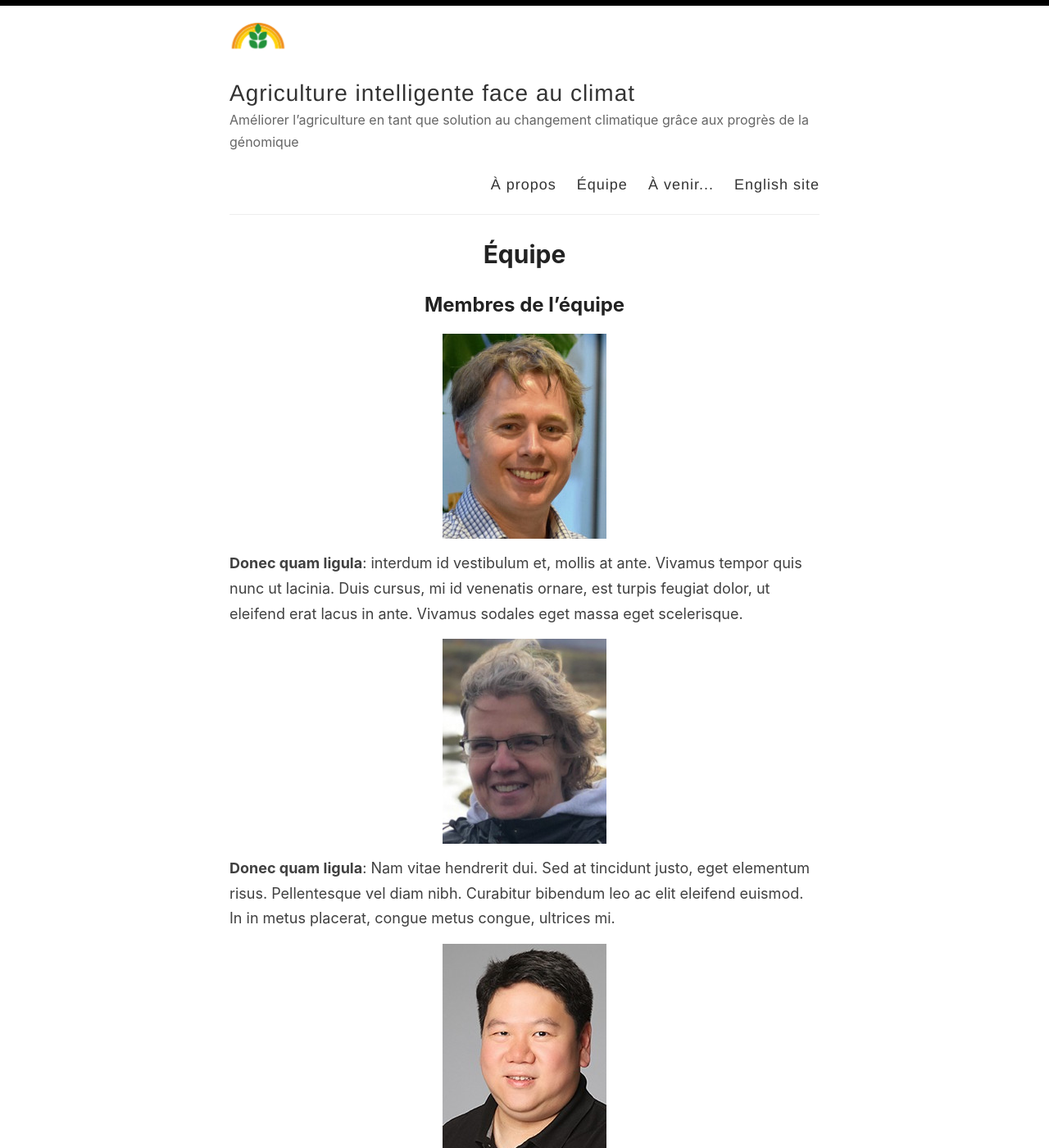
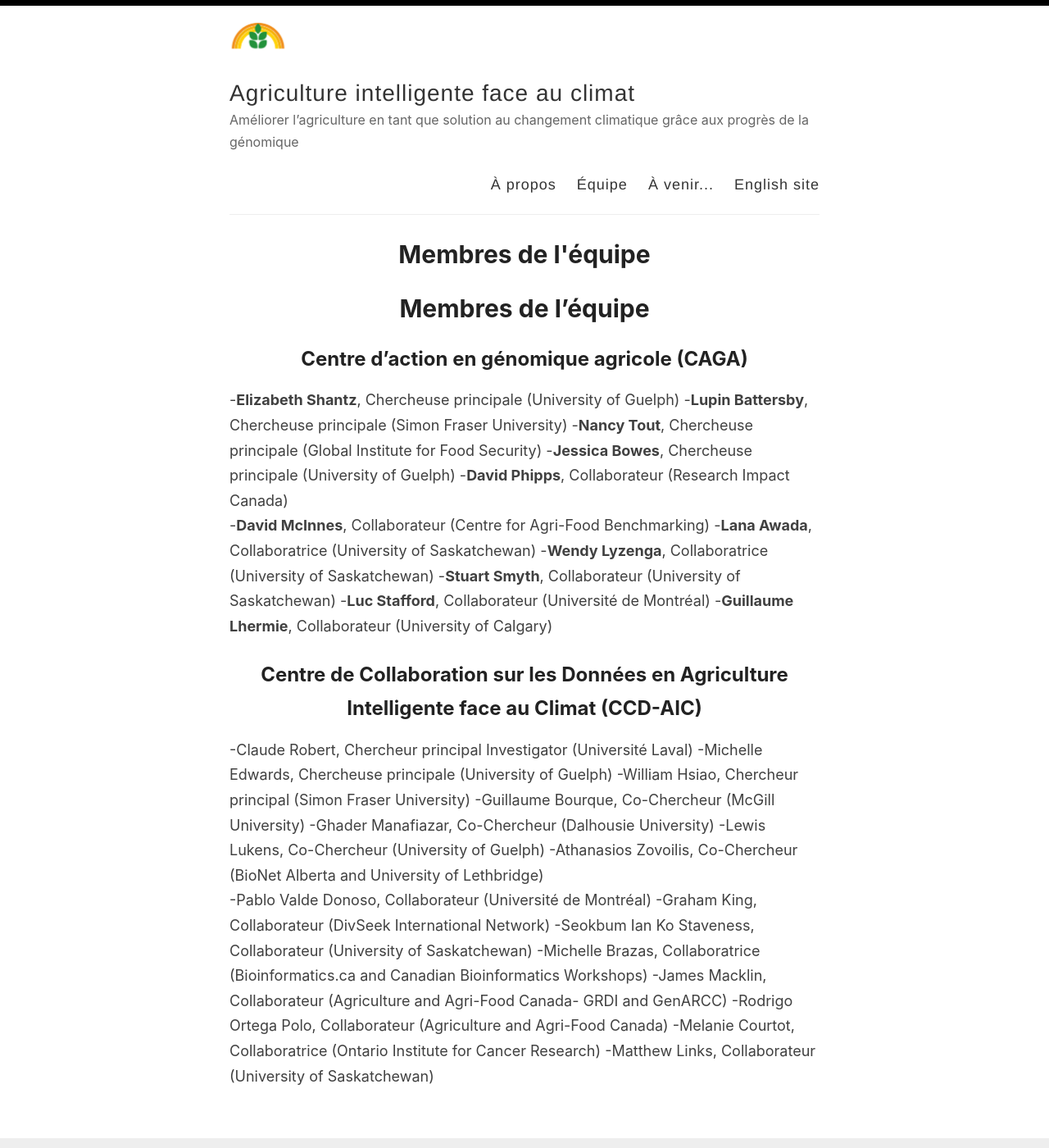
Before and after one commit to ClimateSmartAg/ClimateSmartAg-website-fr, a Jekyll site: the page built from _pages/team.md, in a window 1280 px wide and 1400 px high. Shown: the whole window at 82% size. Built offline with Jekyll 4.4.1, drawn with Linux system fonts in a browser that asks for light colours; some of the changed text lies outside the part shown.

Commit message:
Update team.md

```diff
--- a/_pages/team.md
+++ b/_pages/team.md
@@ -1,19 +1,39 @@
 ---
 layout: page
-title: Équipe
+title: Membres de l'équipe
 permalink: /team/
 ---
 
+# Membres de l'équipe
 
-## Membres de l'équipe
-![Claude Roberts](/ClimateSmartAg-website-fr/assets/images/Claude.jpg)
+## Centre d'action en génomique agricole (CAGA)
 
-**Donec quam ligula**: interdum id vestibulum et, mollis at ante. Vivamus tempor quis nunc ut lacinia. Duis cursus, mi id venenatis ornare, est turpis feugiat dolor, ut eleifend erat lacus in ante. Vivamus sodales eget massa eget scelerisque.
+-**Elizabeth Shantz**, Chercheuse principale (University of Guelph)
+-**Lupin Battersby**, Chercheuse principale (Simon Fraser University)
+-**Nancy Tout**, Chercheuse principale (Global Institute for Food Security)
+-**Jessica Bowes**, Chercheuse principale (University of Guelph)
+-**David Phipps**, Collaborateur (Research Impact Canada)
+-**David McInnes**, Collaborateur (Centre for Agri-Food Benchmarking)
+-**Lana Awada**, Collaboratrice (University of Saskatchewan)
+-**Wendy Lyzenga**, Collaboratrice (University of Saskatchewan)
+-**Stuart Smyth**, Collaborateur (University of Saskatchewan)
+-**Luc Stafford**, Collaborateur (Université de Montréal)
+-**Guillaume Lhermie**, Collaborateur (University of Calgary)
 
-![Michelle Edwards](/ClimateSmartAg-website-fr/assets/images/Michelle.jpg)
+## Centre de Collaboration sur les Données en Agriculture Intelligente face au Climat (CCD-AIC)
 
-**Donec quam ligula**: Nam vitae hendrerit dui. Sed at tincidunt justo, eget elementum risus. Pellentesque vel diam nibh. Curabitur bibendum leo ac elit eleifend euismod. In in metus placerat, congue metus congue, ultrices mi.
-
-![William Hsiao](/ClimateSmartAg-website-fr/assets/images/william.png)
-
-**Donec quam ligula**: Nam vitae hendrerit dui. Sed at tincidunt justo, eget elementum risus. Pellentesque vel diam nibh. Curabitur bibendum leo ac elit eleifend euismod. In in metus placerat, congue metus congue, ultrices mi.
+-Claude Robert, Chercheur principal Investigator (Université Laval)
+-Michelle Edwards, Chercheuse principale (University of Guelph)
+-William Hsiao, Chercheur principal (Simon Fraser University)
+-Guillaume Bourque, Co-Chercheur (McGill University)
+-Ghader Manafiazar, Co-Chercheur (Dalhousie University)
+-Lewis Lukens, Co-Chercheur (University of Guelph)
+-Athanasios Zovoilis, Co-Chercheur (BioNet Alberta and University of Lethbridge)
+-Pablo Valde Donoso, Collaborateur (Université de Montréal)
+-Graham King, Collaborateur (DivSeek International Network)
+-Seokbum Ian Ko Staveness, Collaborateur (University of Saskatchewan)
+-Michelle Brazas, Collaboratrice (Bioinformatics.ca and Canadian Bioinformatics Workshops)
+-James Macklin, Collaborateur (Agriculture and Agri-Food Canada- GRDI and GenARCC)
+-Rodrigo Ortega Polo, Collaborateur (Agriculture and Agri-Food Canada)
+-Melanie Courtot, Collaboratrice (Ontario Institute for Cancer Research)
+-Matthew Links, Collaborateur (University of Saskatchewan)
```
